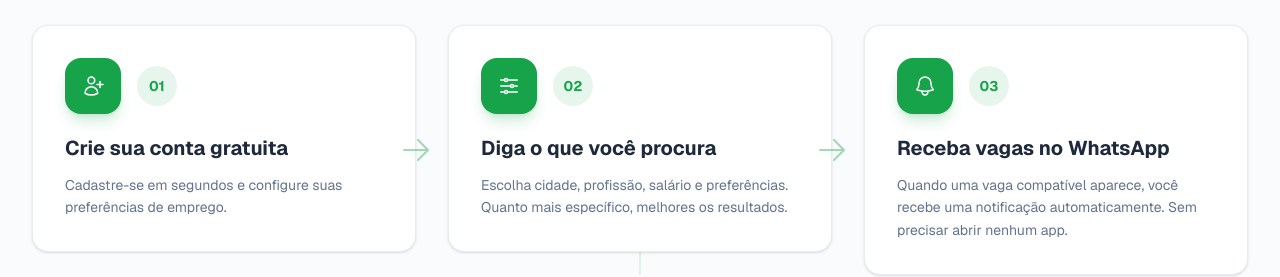
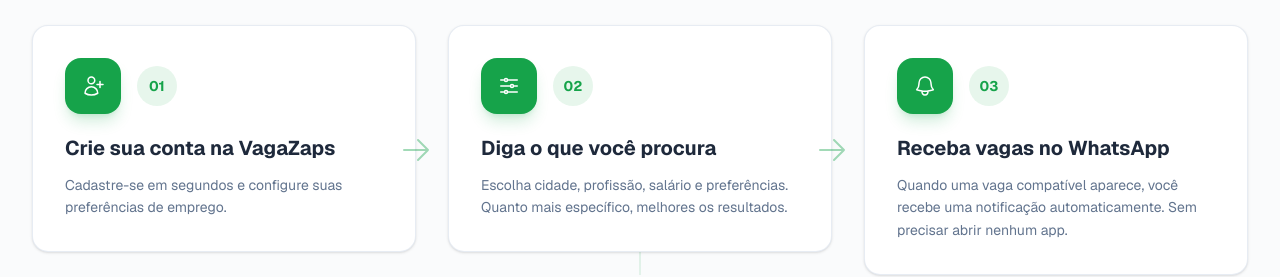
Before and after one commit to Marcoszcoder/vagazaps, a Next.js app: page / in a window 1280 px wide. Shown: the part 1360-1637 px from the top of the page. Built offline with nearby package versions, Linux system fonts and the light colour scheme.

Commit message:
fix: step 01 text, pointer-events-none on shine to fix button click

```diff
--- a/src/components/landing/HeroSection.tsx
+++ b/src/components/landing/HeroSection.tsx
@@ -264,7 +264,7 @@
               className="relative inline-flex items-center justify-center gap-2 overflow-hidden rounded-full bg-gradient-to-r from-[#22c55e] to-[#4ade80] px-6 py-2.5 text-sm font-semibold text-white shadow-md transition-all hover:shadow-lg hover:shadow-[#22c55e]/30 md:px-7 md:py-3 md:text-base"
             >
               <span className="relative z-10">Ativar Alerta</span>
-              <span className="absolute inset-0 -translate-x-full animate-[shine_3s_ease-in-out_infinite] bg-gradient-to-r from-transparent via-white/30 to-transparent" />
+              <span className="pointer-events-none absolute inset-0 -translate-x-full animate-[shine_3s_ease-in-out_infinite] bg-gradient-to-r from-transparent via-white/30 to-transparent" />
             </Link>
             <a
               href="#como-funciona"
--- a/src/components/landing/HowItWorks.tsx
+++ b/src/components/landing/HowItWorks.tsx
@@ -4,7 +4,7 @@
   const steps = [
     {
       number: '01',
-      title: 'Crie sua conta gratuita',
+      title: 'Crie sua conta na VagaZaps',
       description:
         'Cadastre-se em segundos e configure suas preferências de emprego.',
       icon: (
```
